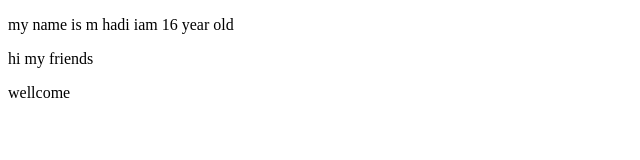
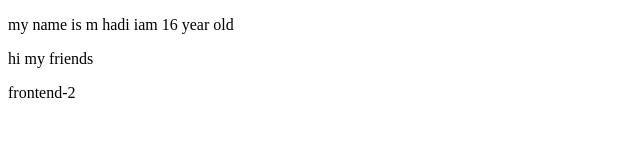
Before and after one commit to hadi2606b-sketch/786, a plain HTML site: page index.html in a window 1280 px wide. Shown: the full height of the page, 0-640 px from the left. Drawn offline with Linux system fonts and the light colour scheme.

Commit message:
frontend-2

```diff
--- a/index.html
+++ b/index.html
@@ -8,6 +8,6 @@
 <body>
     <P>my name is m hadi iam 16 year old</P>
     <p> hi my friends</p>
-    <p> wellcome</p>
+    <p> frontend-2</p>
 </body>
 </html>
```
